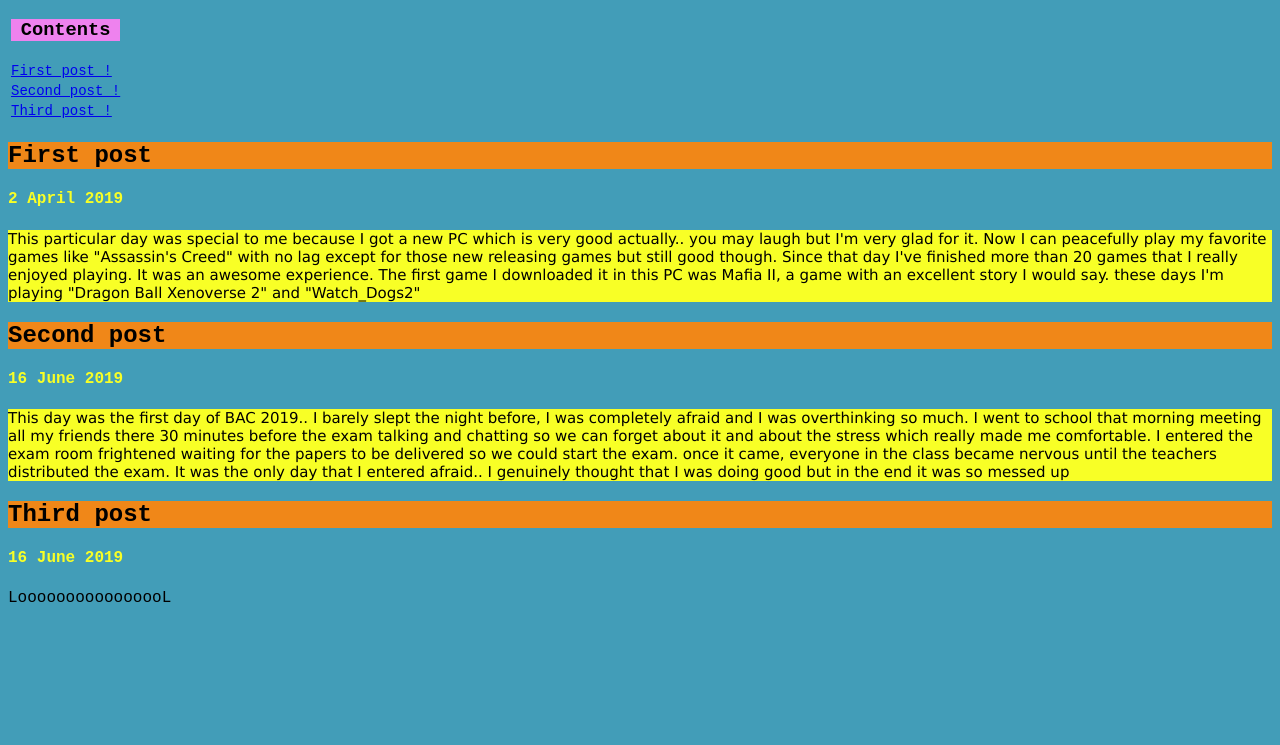
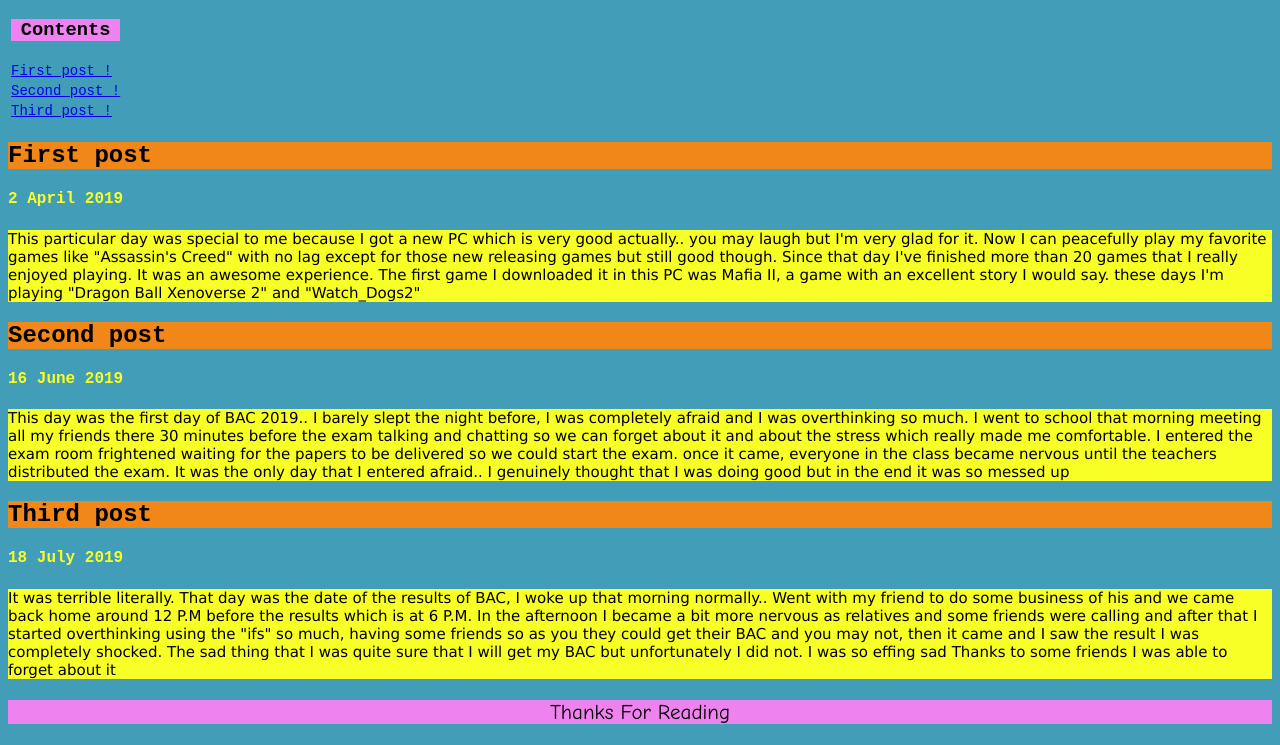
Before and after one commit to Ezi0-x/Ezi0-x.github.io, a plain HTML site: page index.html in a window 1280 px wide. Shown: the part 84-829 px from the top of the page. Before the commit the page ends 800 px from the top, so only its background shows below. Drawn offline with Linux system fonts and the light colour scheme.

Commit message:
Update index.html

```diff
--- a/index.html
+++ b/index.html
@@ -25,7 +25,7 @@
                 background-color:violet;
             }
             #first-post{
-                background-color:rgb(240    , 135, 24);
+                background-color:rgb(240, 135, 24);
             }
             #second-post{
                 background-color:rgb(240, 135, 24);
@@ -34,7 +34,13 @@
                 background-color:rgb(240, 135, 24);
             }
             .dateofevent{
-                color:rgb(248, 258, 38);
+                color:rgb(248, 255, 38);
+            }
+            #thanksforreading{
+                font-family:comic sans ms;
+                text-align:center;
+                font-size:21px;
+                background:violet;
             }
         </style>
     </head>
@@ -69,8 +75,8 @@
         <h4 class="dateofevent">16 June 2019</h4>
         <p class="paragraphs-px">This day was the first day of BAC 2019.. I barely slept the night before, I was completely afraid and I was overthinking so much. I went to school that morning meeting all my friends there 30 minutes before the exam talking and chatting so we can forget about it and about the stress which really made me comfortable. I entered the exam room frightened waiting for the papers to be delivered so we could start the exam. once it came, everyone in the class became nervous until the teachers distributed the exam. It was the only day that I entered afraid.. I genuinely thought that I was doing good but in the end it was so messed up</p>
         <h2 id="third-post">Third post</h2>
-        <h4 class="dateofevent">16 June 2019</h4>
-        <p>LoooooooooooooooL</p>
-
+        <h4 class="dateofevent">18 July 2019</h4>
+        <p class="paragraphs-px">It was terrible literally. That day was the date of the results of BAC, I woke up that morning normally.. Went with my friend to do some business of his and we came back home around 12 P.M before the results which is at 6 P.M. In the afternoon I became a bit more nervous as relatives and some friends were calling and after that I started overthinking using the "ifs" so much, having some friends so as you they could get their BAC and you may not, then it came and I saw the result I was completely shocked. The sad thing that I was quite sure that I will get my BAC but unfortunately I did not. I was so effing sad Thanks to some friends I was able to forget about it </p>
+        <p id="thanksforreading">Thanks For Reading</p>
     </body>
 </html>
```
